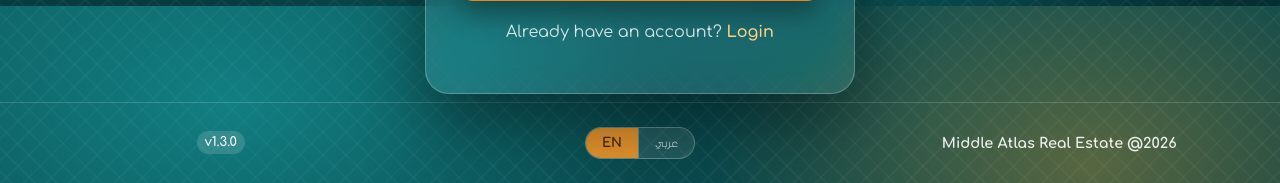
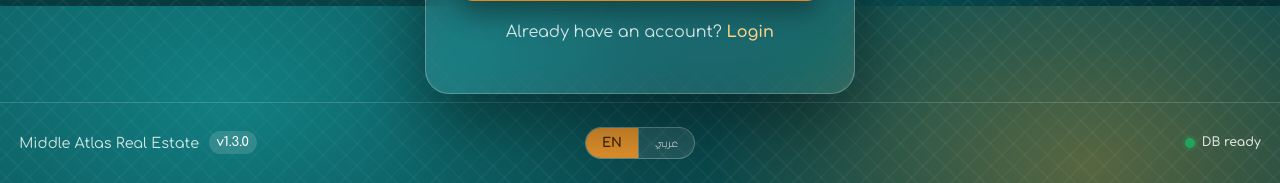
Before and after one commit to kouljihate/middle-atlas-real-estate, a Flask app: page /register in a window 1280 px wide. Shown: the part 794-977 px from the top of the page. Run offline with Flask 3, Linux system fonts and the light colour scheme.

Commit message:
Footer live DB status pill + layout, Neon URL auto-fix + start-neon.bat, buyers rename docs

```diff
--- a/app/__init__.py
+++ b/app/__init__.py
@@ -426,6 +426,31 @@ def user_delete(uid):
 def assetlinks():
     """TWA / Digital Asset Links verification for the Android app."""
     return Response(config.ASSETLINKS_JSON, mimetype="application/json")
+
+
+@app.route("/api/db-status")
+def api_db_status():
+    """Live database health for the footer pill (public, no login needed).
+
+    ready    (green)  - test query answers in under 1s.
+    idle     (orange) - reachable but slow (e.g. waking from sleep).
+    not_ready (red)   - unreachable / error.
+    """
+    import time
+
+    from flask import jsonify
+    from sqlalchemy import text as sa_text
+
+    try:
+        start = time.monotonic()
+        with db.engine.connect() as conn:
+            conn.execute(sa_text("SELECT 1"))
+        latency_ms = int((time.monotonic() - start) * 1000)
+    except Exception:
+        return jsonify({"state": "not_ready"})
+    if latency_ms < 1000:
+        return jsonify({"state": "ready", "latency_ms": latency_ms})
+    return jsonify({"state": "idle", "latency_ms": latency_ms})
 
 
 # ---------------------------------------------------------------------------
--- a/app/translations.py
+++ b/app/translations.py
@@ -120,6 +120,9 @@ TRANSLATIONS = {
         "account_disabled": "This account has been disabled.",
         "active": "Active",
         "inactive": "Inactive",
+        "db_ready": "DB ready",
+        "db_idle": "DB idle",
+        "db_down": "DB not ready",
         "auth_tagline": "Lands, sellers, buyers and deals — managed in one place.",
         "auth_welcome": "Welcome back",
         "agents": "Agents",
@@ -250,6 +253,9 @@ TRANSLATIONS = {
         "account_disabled": "تم تعطيل هذا الحساب.",
         "active": "نشط",
         "inactive": "غير نشط",
+        "db_ready": "قاعدة البيانات جاهزة",
+        "db_idle": "قاعدة البيانات خاملة",
+        "db_down": "قاعدة البيانات غير جاهزة",
         "auth_tagline": "الأراضي والبائعون والمشترون والصفقات — تُدار كلها في مكان واحد.",
         "auth_welcome": "مرحباً بعودتك",
         "agents": "الوكلاء",
--- a/static/css/style.css
+++ b/static/css/style.css
@@ -108,7 +108,14 @@ body {
     font-size: .9rem;
 }
 .footer-col { display: flex; align-items: center; justify-content: center; gap: .6rem; flex-wrap: wrap; }
-.footer-copy { font-weight: 700; color: var(--ink); display: flex; gap: .5rem; align-items: center; flex-wrap: wrap; }
+.footer-copy { font-weight: 700; color: var(--ink); display: flex; gap: .5rem; align-items: center; justify-content: flex-end; flex-wrap: wrap; }
+.footer-ver-col { justify-content: flex-start; }
+.db-status { display: inline-flex; align-items: center; gap: .4rem; font-size: .78rem; font-weight: 600; color: var(--muted); }
+.db-dot { width: 10px; height: 10px; border-radius: 50%; background: #9aa5b1; display: inline-block; }
+.db-dot.db-ready { background: #22a35c; box-shadow: 0 0 0 3px rgba(34, 163, 92, .18); }
+.db-dot.db-idle { background: #ef9b1a; box-shadow: 0 0 0 3px rgba(239, 155, 26, .18); }
+.db-dot.db-down { background: #d33a2c; box-shadow: 0 0 0 3px rgba(211, 58, 44, .18); }
+body.auth-page .db-status { color: rgba(255, 255, 255, .85); }
 .footer-ver { font-weight: 600; color: var(--muted); font-size: .8rem; background: #e4efec; padding: .1rem .5rem; border-radius: 999px; }
 .lang-label { font-weight: 600; }
 .lang-switch { display: inline-flex; border: 1px solid var(--border); border-radius: 999px; overflow: hidden; background: var(--surface); }
--- a/static/js/app.js
+++ b/static/js/app.js
@@ -156,6 +156,33 @@
 })();
 
 // ---------------------------------------------------------------------------
+// Footer: live database status pill (green ready / orange idle / red down).
+// ---------------------------------------------------------------------------
+(function () {
+    const el = document.getElementById('db-status');
+    if (!el) return;
+    const dot = el.querySelector('.db-dot');
+    const label = el.querySelector('.db-label');
+
+    function render(state) {
+        dot.className = 'db-dot db-' + state;
+        label.textContent =
+            state === 'ready' ? el.dataset.ready :
+            state === 'idle' ? el.dataset.idle : el.dataset.down;
+    }
+
+    function poll() {
+        fetch('/api/db-status', {headers: {'Accept': 'application/json'}})
+            .then(function (r) { return r.json(); })
+            .then(function (d) { render(d.state || 'not_ready'); })
+            .catch(function () { render('not_ready'); });
+    }
+
+    poll();
+    setInterval(poll, 20000);
+})();
+
+// ---------------------------------------------------------------------------
 // Affair form: populate the Land select based on the chosen Seller.
 // ---------------------------------------------------------------------------
 (function () {
--- a/templates/base.html
+++ b/templates/base.html
@@ -82,6 +82,7 @@
 
     <footer class="footer">
         <div class="footer-col footer-ver-col">
+            <span>{{ _('app_title') }}</span>
             <span class="footer-ver">v{{ version }}</span>
         </div>
         <div class="footer-col footer-lang">
@@ -91,7 +92,12 @@
             </div>
         </div>
         <div class="footer-col footer-copy">
-            <span>{{ _('app_title') }} @{{ now_year }}</span>
+            <span class="db-status" id="db-status"
+                  data-ready="{{ _('db_ready') }}"
+                  data-idle="{{ _('db_idle') }}"
+                  data-down="{{ _('db_down') }}">
+                <i class="db-dot" aria-hidden="true"></i><span class="db-label">…</span>
+            </span>
         </div>
     </footer>
 
```
Also changed, not shown: app/config.py (+18 -2 lines), 1 other file.
